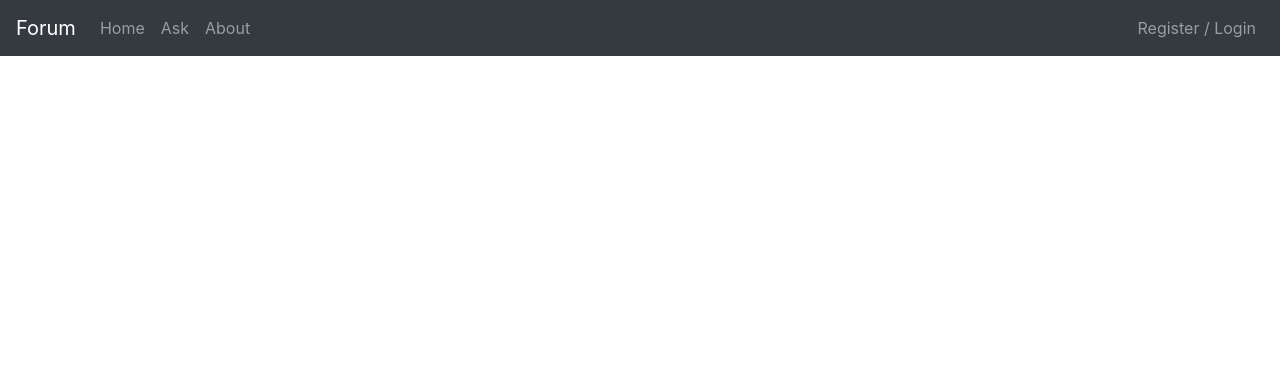
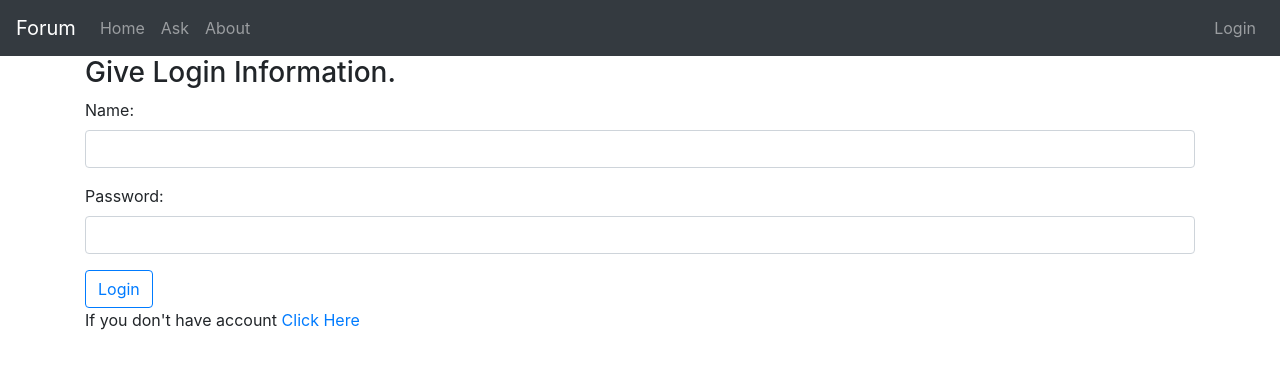
Before and after one commit to mehediJoy/onlineforum, a Vue app: page /#/login in a window 1280 px wide. Shown: the top 368 px of the page. Built offline with nearby package versions, Linux system fonts and the light colour scheme.

Commit message:
Final Phase

```diff
--- a/db.json
+++ b/db.json
@@ -27,19 +27,120 @@
       "postBody": "Lorem Ipsum dolor amor emit 4",
       "category": "Programming",
       "authorid": "2"
+    },
+    {
+      "postTitle": "This is user Created",
+      "postBody": "asdfad adf adfadfadfa adfad",
+      "category": "Programming",
+      "authorid": 1,
+      "id": 5
+    },
+    {
+      "postTitle": "Is Data Structures Necessary?",
+      "postBody": "It is a long established fact that a reader will be distracted by the readable content of a page when looking at its layout. The point of using Lorem Ipsum is that it has a more-or-less normal distribution of letters, as opposed to using 'Content here, content here', making it look like readable English. Many desktop publishing packages and web page editors now use Lorem Ipsum as their default model text, and a search for 'lorem ipsum' will uncover many web sites still in their infancy. Various versions have evolved over the years, sometimes by accident, sometimes on purpose (injected humour and the like).",
+      "category": "Data Structures",
+      "authorid": 1,
+      "id": 6
+    },
+    {
+      "postTitle": "OS is the most boring subject Ever :(",
+      "postBody": "Lorem ipsum dolor sit amet, consectetur adipiscing elit, sed do eiusmod tempor incididunt ut labore et dolore magna aliqua. Ut enim ad minim veniam, quis nostrud exercitation ullamco laboris nisi ut aliquip ex ea commodo consequat. Duis aute irure dolor in reprehenderit in voluptate velit esse cillum dolore eu fugiat nulla pariatur. Excepteur sint occaecat cupidatat non proident, sunt in culpa qui officia deserunt mollit anim id est laborum.",
+      "category": "Operating Systems",
+      "authorid": 1,
+      "id": 7
+    },
+    {
+      "postTitle": "Algorithm is very hard to Understansd.",
+      "postBody": "Mauris fermentum, lacus at aliquam finibus, nisi lacus volutpat lacus, vel feugiat odio lectus sed libero. Aliquam vitae imperdiet elit, vitae pharetra metus. Class aptent taciti sociosqu ad litora torquent per conubia nostra, per inceptos himenaeos. Aenean faucibus tincidunt purus vitae molestie. Morbi sagittis turpis sollicitudin nunc gravida, a malesuada diam pretium. Ut ultrices velit magna, ac condimentum dui dictum vel. Nam vulputate dui ut felis congue sodales. Donec dictum varius mi eget efficitur. Vestibulum magna quam, tincidunt vel blandit nec, lobortis vel elit. Suspendisse potenti. In tristique consequat quam, vitae molestie est vestibulum ac. Suspendisse in pretium metus, quis vehicula lacus. Sed suscipit consequat velit sit amet consequat. Nullam sed elit blandit, convallis nisi at, ultricies nibh. Morbi fringilla viverra dui, sed dapibus mauris commodo sit amet.",
+      "category": "Algorithms",
+      "authorid": 1,
+      "id": 8
     }
   ],
   "comments": [
-    {"id":1, "name": "Laurinda James", "body": "Great! I love Database.", "postid":1 },
-    {"id":2, "name": "Leo Messi", "body": "Si! I love Database.", "postid":1 },
-    {"id":3, "name": "Laurinda James", "body": "Great! I love Database.", "postid":2 },
-    {"id":4, "name": "Leo Messi", "body": "Si! I love Database.", "postid":2 },
-    {"id":5, "name": "Laurinda James", "body": "Great! I love Programming.", "postid":3 },
-    {"id":6, "name": "Leo Messi", "body": "Si! I love Programming.", "postid":3 },
-    {"id":7, "name": "Laurinda James", "body": "Great! I love Programming.", "postid":4 },
-    {"id":8, "name": "Leo Messi", "body": "Si! I love Programming.", "postid":4 },
-    {"id":9, "name": "Laurinda James", "body": "Great! I love Programming.", "postid":4 },
-    {"id":10, "name": "Leo Messi", "body": "Si! I love Progrmming.", "postid":4 }
+    {
+      "id": 1,
+      "name": "Laurinda James",
+      "body": "Great! I love Database.",
+      "postid": 1
+    },
+    {
+      "id": 2,
+      "name": "Leo Messi",
+      "body": "Si! I love Database.",
+      "postid": 1
+    },
+    {
+      "id": 3,
+      "name": "Laurinda James",
+      "body": "Great! I love Database.",
+      "postid": 2
+    },
+    {
+      "id": 4,
+      "name": "Leo Messi",
+      "body": "Si! I love Database.",
+      "postid": 2
+    },
+    {
+      "id": 5,
+      "name": "Laurinda James",
+      "body": "Great! I love Programming.",
+      "postid": 3
+    },
+    {
+      "id": 6,
+      "name": "Leo Messi",
+      "body": "Si! I love Programming.",
+      "postid": 3
+    },
+    {
+      "id": 7,
+      "name": "Laurinda James",
+      "body": "Great! I love Programming.",
+      "postid": 4
+    },
+    {
+      "id": 8,
+      "name": "Leo Messi",
+      "body": "Si! I love Programming.",
+      "postid": 4
+    },
+    {
+      "id": 9,
+      "name": "Laurinda James",
+      "body": "Great! I love Programming.",
+      "postid": 4
+    },
+    {
+      "id": 10,
+      "name": "Leo Messi",
+      "body": "Si! I love Progrmming.",
+      "postid": 4
+    },
+    {
+      "name": "",
+      "body": "HIiii",
+      "postid": 3,
+      "id": 11
+    },
+    {
+      "name": "",
+      "body": "User added comment.",
+      "postid": 5,
+      "id": 12
+    }
   ],
-  "users": []
+  "users": [
+    {
+      "username": "mehediJoy",
+      "password": "12345",
+      "id": 1
+    },
+    {
+      "username": "etlxpw",
+      "password": "1234",
+      "id": 2
+    }
+  ]
 }
--- a/src/App.vue
+++ b/src/App.vue
@@ -32,7 +32,7 @@ export default {
         },
         {
           id: 5,
-          name: "Operating System",
+          name: "Operating Systems",
         },
       ],
     };
--- a/src/components/Comments.vue
+++ b/src/components/Comments.vue
@@ -4,6 +4,22 @@
       <div class="card-body">{{ comment.body }}</div>
     </div>
   </div>
+  <form @submit.prevent>
+    <input
+      v-model="newComment"
+      class="form-control"
+      type="text"
+      placeholder="Add a Comment."
+    />
+    <button
+      @click="addComment()"
+      class="btn btn-outline-secondary"
+      type="submit"
+    >
+      Add
+    </button>
+  </form>
+  <p v-show="succ">Comment Added. :)</p>
 </template>
 
 <script>
@@ -15,21 +31,39 @@ export default {
   data() {
     return {
       comments: [],
+      newComment: "",
+      succ: false
     };
   },
   methods: {
     async getComments(postid) {
       const res = await fetch(`api/comments?postid=${postid}`);
+      const data = await res.json();
+      return data;
+    },
+    async addComment() {
+      const comment = {
+        name: "",
+        body: this.newComment,
+        postid: this.postid,
+      };
 
+      const res = await fetch("api/comments", {
+        method: "POST",
+        headers: {
+          "Content-type": "application/json",
+        },
+        body: JSON.stringify(comment),
+      });
       const data = await res.json();
-
-      console.log(data);
-      return data;
+      console.log(typeof(data));
+      this.succ = true;
     },
   },
   async created() {
     var id = this.postid;
     this.comments = await this.getComments(id);
+    this.succ = false
   },
 };
 </script>
--- a/src/components/Login.vue
+++ b/src/components/Login.vue
@@ -1,20 +1,51 @@
 <template>
+  <div class="container">
     <h3>Give Login Information.</h3>
-  <form action="">
+    <form @submit.prevent>
       <div class="form-group">
         <label for="usr">Name:</label>
-      <input type="text" class="form-control" id="usr" />
+        <input v-model="username" type="text" class="form-control" id="usr" />
       </div>
       <div class="form-group">
         <label for="pwd">Password:</label>
-      <input type="password" class="form-control" id="pwd" />
+        <input v-model="password" type="password" class="form-control" id="pwd" />
       </div>
-    <button class="btn btn-outline-primary" type="button">Login</button>
+      <button @click="buttonClicked()" class="btn btn-outline-primary" type="button">Login</button>
     </form>
+    <p>
+      If you don't have account
+      <router-link to="/register" tag="a">Click Here</router-link>
+    </p>
+    <h1 v-show="succPage">Login Successful</h1>
+  </div>
 </template>
 
 <script>
 export default {
   name: "Login",
+  data() {
+    return {
+      username: "",
+      password: "",
+      succPage: Boolean,
+    };
+  },
+  created() {
+    this.succPage = false;
+  },
+  methods: {
+    async checkInfo(usr, pwd) {
+      const res = await fetch(`api/users?username=${usr}&password=${pwd}`);
+
+      const data = await res.json();
+      var len = Object.keys(data).length
+      if(len !== 0) {
+        this.succPage = true;
+      }
+    },
+    buttonClicked() {
+      this.checkInfo(this.username, this.password);
+    }
+  }
 };
 </script>
--- a/src/components/Register.vue
+++ b/src/components/Register.vue
@@ -1,24 +1,70 @@
 <template>
+  <div class="container">
     <h4>Please Register Here.</h4>
-  <form action="">
+    <form @submit.prevent>
       <div class="form-group">
-      <label for="usr">Name:</label>
-      <input type="text" class="form-control" id="usr" />
+        <label for="usr">Username:</label>
+        <input
+          v-model="username"
+          type="text"
+          class="form-control"
+          id="usr"
+          placeholder="Dont use space. One word only."
+        />
       </div>
       <div class="form-group">
-      <label for="pwd">Password:</label>
-      <input type="password" class="form-control" id="pwd" />
+        <label for="pwd1">Password:</label>
+        <input
+          v-model="password"
+          type="password"
+          class="form-control"
+          id="pwd1"
+        />
       </div>
-    <div class="form-group">
-      <label for="pwd">Retype Password:</label>
-      <input type="password" class="form-control" id="pwd" />
+      <button class="btn btn-primary" type="button" @click="registerUser()">
+        Register
+      </button>
+    </form>
+    <successful-reg v-show="succPage"></successful-reg>
   </div>
-    <button class="btn btn-primary" type="button">Register</button>
-  </form>
 </template>
 
 <script>
+import SuccessfulReg from "./SuccessfulReg.vue";
+
 export default {
   name: "Register",
+  components: {
+    SuccessfulReg,
+  },
+  data() {
+    return {
+      username: "",
+      password: "",
+      succPage: Boolean,
+    };
+  },
+  created() {
+    this.succPage = false;
+  },
+  methods: {
+    async registerUser() {
+      const newUser = {
+        username: this.username,
+        password: this.password,
+      };
+
+      const res = await fetch("api/users", {
+        method: "POST",
+        headers: {
+          "Content-type": "application/json",
+        },
+        body: JSON.stringify(newUser),
+      });
+      const data = await res.json();
+      console.log(data);
+      this.succPage = true;
+    },
+  },
 };
 </script>
--- /dev/null
+++ b/src/components/SuccessfulReg.vue
@@ -0,0 +1,8 @@
+<template>
+    <h1>Registration Successful! Please login now.</h1>
+</template>
+<script>
+export default {
+    name: "SuccessfulReg",
+}
+</script>
--- a/src/router/index.js
+++ b/src/router/index.js
@@ -2,8 +2,11 @@ import { createRouter, createWebHashHistory } from "vue-router";
 import Home from "../views/Home.vue";
 import About from "../views/About.vue";
 import Ask from "../views/Ask.vue";
-import Auth from "../views/Auth.vue";
 import Posts from "../components/Posts.vue";
+
+import Login from "../components/Login.vue";
+import Register from "../components/Register.vue";
+
 
 const routes = [
   {
@@ -14,23 +17,28 @@ const routes = [
   {
     path: "/ask",
     name: "Ask",
-    component: Ask
+    component: Ask,
   },
   {
     path: "/about",
     name: "About",
-    component: About
+    component: About,
   },
   {
-    path: "/auth",
-    name: "Auth",
-    component: Auth
+    path: "/login",
+    name: "Login",
+    component: Login,
+  },
+  {
+    path: "/register",
+    name: "Register",
+    component: Register,
   },
   {
     path: "/posts/:subname",
     name: "Posts",
-    component: Posts
-  }
+    component: Posts,
+  },
 ];
 
 const router = createRouter({
--- a/src/views/Navbar.vue
+++ b/src/views/Navbar.vue
@@ -17,7 +17,7 @@
     </ul>
     <ul class="navbar-nav ml-auto">
       <li class="nav-item">
-        <router-link to="/auth" tag="a" class="nav-link">Register / Login</router-link>
+        <router-link to="/login" tag="a" class="nav-link">Login</router-link>
       </li>
     </ul>
   </nav>
```
Also changed, not shown: src/views/Auth.vue (deleted, +0 -40 lines). Lines whose indentation alone changed are shown as unchanged.
